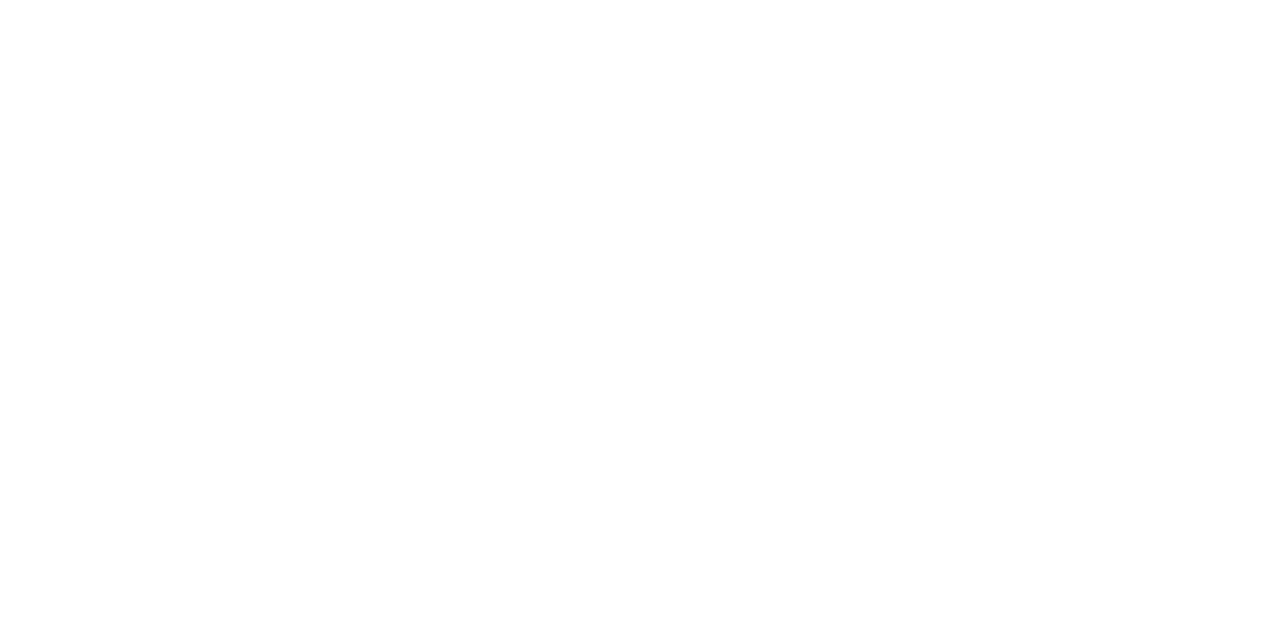
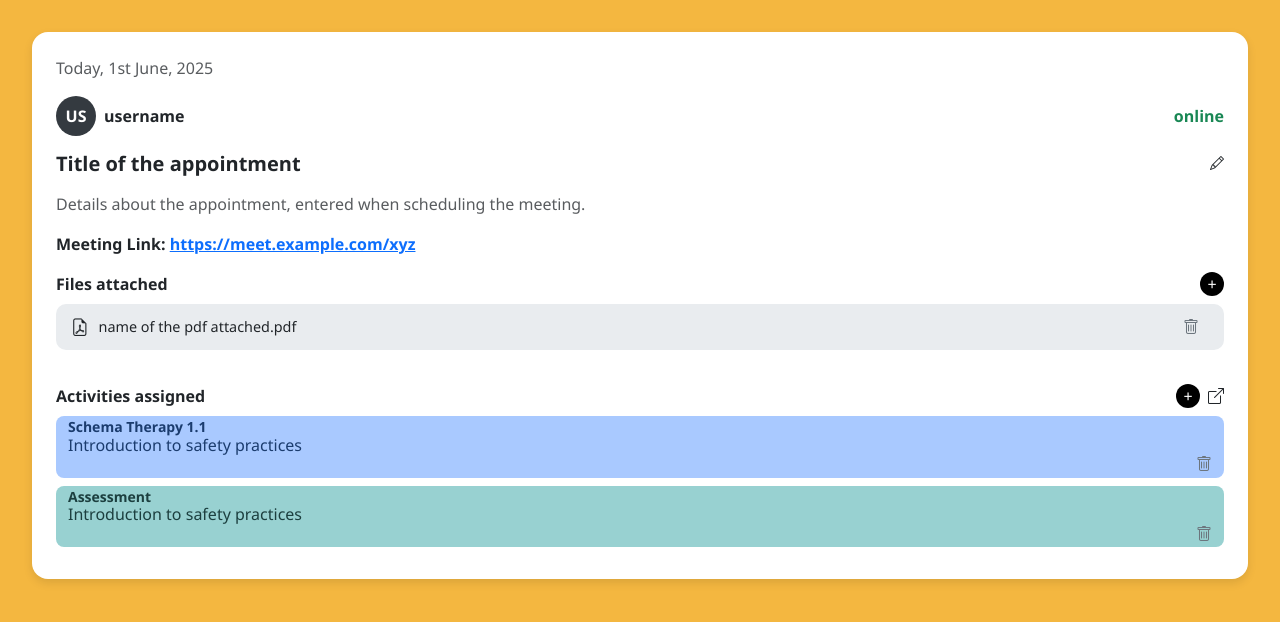
Before and after one commit to SaamyaTyagi/TreadWill-MS, an Angular app: page /appointment-details/1 in a window 1280 px wide. Before the commit this address led to /. Shown: the top 622 px of the page. Built offline with nearby package versions, Linux system fonts and the light colour scheme.

Commit message:
routing on appt detail and prev appt

```diff
--- a/src/app/app.component.ts
+++ b/src/app/app.component.ts
@@ -1,10 +1,10 @@
 import { Component } from '@angular/core';
-import { RouterOutlet } from '@angular/router';
+import { RouterOutlet, RouterModule } from '@angular/router';
 
 @Component({
   selector: 'app-root',
   standalone: true,
-  imports: [RouterOutlet],
+  imports: [RouterOutlet,RouterModule],
   templateUrl: './app.component.html',
   styleUrl: './app.component.css'
 })
--- a/src/app/app.routes.ts
+++ b/src/app/app.routes.ts
@@ -2,9 +2,11 @@ import { Routes } from '@angular/router';
 import { ScheduleFormComponent } from './schedule-form/schedule-form.component';
 import { UpcomingAppointmentsComponent } from './upcoming-appointments/upcoming-appointments.component';
 import { PreviousAppointmentsComponent } from './previous-appointments/previous-appointments.component';
+import { AppointmentDetailComponent } from './appointment-detail/appointment-detail.component';
 
 export const routes: Routes = [
   { path: '', component: UpcomingAppointmentsComponent },
   { path: 'schedule', component: ScheduleFormComponent },
-  { path: 'previous', component: PreviousAppointmentsComponent }
+  { path: 'previous', component: PreviousAppointmentsComponent },
+  { path: 'appointment-details/:username', component: AppointmentDetailComponent },
 ];
--- a/src/app/appointment-detail/appointment-detail.component.css
+++ b/src/app/appointment-detail/appointment-detail.component.css
@@ -1,4 +1,5 @@
 /* Header bar (top yellow section) */
+/* Header bar */
 .header-bar {
   background-color: #f5b849;
   padding: 12px 16px;
@@ -6,11 +7,10 @@
   font-weight: bold;
 }
 
-/* Sub bar (brown navigation buttons) */
+/* Sub bar */
 .sub-bar {
   background-color: #a06d12;
 }
-
 .sub-bar .btn {
   color: white;
   font-weight: bold;
@@ -18,75 +18,127 @@
   border-radius: 0;
 }
 
-/* Main card section */
+/* Main appointment card */
 .card-section {
+  background-color: white;
   border-radius: 20px;
-  background-color: white;
-  border: none; /* 👈 Remove border completely */
+  padding: 20px;
+  box-shadow: 0 4px 10px rgba(0, 0, 0, 0.05);
+  border: none;
 }
 
+/* Avatar */
+.user-avatar {
+  width: 40px;
+  height: 40px;
+  border-radius: 50%;
+  background-color: #343a40;
+  color: white;
+  font-weight: bold;
+  display: flex;
+  justify-content: center;
+  align-items: center;
+}
 
-/* File box with visual border for selected one */
+/* File box */
 .file-box {
-  background-color: #f8f9fa;
+  background-color: #f0f0f0;
   padding: 10px 15px;
   border-radius: 10px;
   display: flex;
   align-items: center;
   margin-bottom: 10px;
-  border: 2px solid transparent;
+  font-size: 0.9rem;
 }
-/*
-/* Highlight selected/active file */
-/* .file-box:first-of-type {
-  border: 2px solid transparent;
-  background-color: #f8f9fa;
-} */
 
-
-
-/* File icon spacing */
+/* File icon */
 .file-box i {
   margin-right: 10px;
-  font-size: 1.2rem;
+  font-size: 1.1rem;
 }
 
-/* Activity pills (schema, assessment) */
+/* Activity pills */
 .activity-pill {
   border-radius: 10px;
   padding: 10px 15px;
-  color: white;
   margin-bottom: 10px;
-  font-size: 0.875rem;
+  font-size: 0.85rem;
+  display: flex;
+  flex-direction: column;
 }
 
-/* Schema activity pill */
+/* Schema therapy pill */
 .activity-schema {
   background-color: #a9c9ff;
   color: #1b3c6e;
 }
 
-/* Assessment activity pill */
+/* Assessment pill */
 .activity-assessment {
   background-color: #98d1d1;
   color: #1c3f3f;
 }
 
-/* Plus (+) button */
+/* Plus button */
 .plus-btn {
-  background-color: black;
+  background-color: #4b3a20;
   color: white;
   border-radius: 50%;
   width: 24px;
   height: 24px;
-  display: inline-flex;
+  font-size: 14px;
+  display: flex;
+  justify-content: center;
   align-items: center;
-  justify-content: center;
-  font-size: 16px;
   cursor: pointer;
 }
 
-/* Avatar circle for initials */
+/* Trash icon spacing */
+.file-box .bi-trash,
+.activity-pill .bi-trash {
+  margin-left: auto;
+  font-size: 1rem;
+  color: #6c757d;
+  cursor: pointer;
+}
+
+/* Responsive layout fix */
+@media (max-width: 768px) {
+  .d-flex.justify-content-between.flex-wrap {
+    flex-direction: column;
+  }
+
+  .d-flex.justify-content-between.flex-wrap > div {
+    width: 100% !important;
+    margin-bottom: 1rem;
+  }
+
+  .file-box,
+  .activity-pill {
+    flex-direction: row;
+    justify-content: space-between;
+    align-items: center;
+  }
+}
+body {
+  background-color: #f5b849;
+  font-family: 'Segoe UI', sans-serif;
+}
+
+.main-wrapper {
+  min-height: 100vh;
+  padding: 2rem;
+}
+
+.card-section {
+  background-color: white;
+  border-radius: 1rem;
+  padding: 1.5rem;
+  width: 100%;
+  box-shadow: 0 4px 10px rgba(0,0,0,0.1);
+}
+
+/* Avatar */
 .user-avatar {
   width: 40px;
   height: 40px;
@@ -98,9 +150,77 @@
   justify-content: center;
   font-weight: bold;
 }
-.editable-title[contenteditable="true"] {
-  outline: 1px solid #ccc;
-  padding: 4px;
-  border-radius: 4px;
-  background-color: #fff;
+
+/* File and Activity boxes */
+.file-box {
+  background-color: #e9ecef;
+  border-radius: 10px;
+  padding: 10px 15px;
+  margin-bottom: 10px;
+  display: flex;
+  align-items: center;
+  font-size: 0.9rem;
 }
+
+.file-box i {
+  margin-right: 10px;
+  font-size: 1.1rem;
+}
+
+.activity-pill {
+  border-radius: 8px;
+  padding: 3px 12px;              /* Reduced padding */
+  font-size: 1.0rem;              /* Slightly smaller text */
+  display: flex;
+  flex-direction: column;         /* For stacked layout (if needed) */
+  justify-content: center;
+  align-items: flex-start;        /* Left-align text */
+  margin-bottom: 8px;
+  min-height: unset;              /* Removes any forced height if applied */
+  line-height: 1.2;               /* Tighter spacing */
+}
+
+/* Title inside pill (e.g., "Schema Therapy 1.1") */
+.activity-pill h4 {
+  font-size: 1.2rem;
+  font-weight: bold;
+  margin: 0 0 5px 0;
+  line-height: 1.3;
+}
+
+/* Subtitle inside pill (e.g., "Introduction to safety practices") */
+.activity-pill p {
+  font-size: 1rem;
+  margin: 0;
+  line-height: 1.2;
+}
+.activity-pill .bi-trash {
+  margin-left: auto;
+  font-size: 1rem;
+  color: #6c757d;
+  cursor: pointer;
+}
+
+
+.activity-schema {
+  background-color: #a9c9ff;
+  color: #1b3c6e;
+}
+
+.activity-assessment {
+  background-color: #98d1d1;
+  color: #1c3f3f;
+}
+
+.plus-btn {
+  background-color: black;
+  color: white;
+  border-radius: 50%;
+  width: 24px;
+  height: 24px;
+  display: flex;
+  align-items: center;
+  justify-content: center;
+  font-size: 16px;
+  cursor: pointer;
+}
--- a/src/app/appointment-detail/appointment-detail.component.html
+++ b/src/app/appointment-detail/appointment-detail.component.html
@@ -1,4 +1,3 @@
-<<<<<<< Updated upstream
 <!DOCTYPE html>
 <html lang="en">
 <head>
@@ -18,20 +17,14 @@
       justify-content: center;
     }
 
-    .sub-bar .btn {
-      font-size: 0.85rem;
-      padding: 0.4rem 0.3rem;
-    }
-
-    .file-box,
     .activity-pill {
       flex-direction: column;
       align-items: flex-start;
       gap: 0.5rem;
     }
 
-    .plus-btn, .delete-btn {
-      font-size: 1.3rem;
+    .btn {
+      font-size: 0.85rem;
     }
   }
 </style>
@@ -43,100 +36,52 @@
   <!-- Bootstrap CSS -->
   <link href="https://cdn.jsdelivr.net/npm/bootstrap@5.3.3/dist/css/bootstrap.min.css" rel="stylesheet">
   <link rel="stylesheet" href="https://cdn.jsdelivr.net/npm/bootstrap-icons@1.10.5/font/bootstrap-icons.css">
-
   <!-- Custom CSS -->
   <link rel="stylesheet" href="appointment-detail.component.css">
 </head>
-<body>
-<div class="header-bar d-flex flex-wrap flex-sm-nowrap align-items-center justify-content-between p-2">
-
-=======
-<!-- Header
-<div class="header-bar d-flex align-items-center justify-content-between">
->>>>>>> Stashed changes
-  <div class="fw-bold">Doc’s Dashboard</div>
-  <div class="d-flex align-items-center gap-3">
-    <i class="bi bi-house"></i>
-    <i class="bi bi-person-plus"></i>
-    <i class="bi bi-bell"></i>
-    <button class="btn btn-dark btn-sm rounded-pill d-flex align-items-center gap-1">
-      Go to <i class="bi bi-box-arrow-in-up-right"></i>
-    </button>
-  </div>
-</div> -->
-
-<<<<<<< Updated upstream
-<!-- Sub Bar -->
-<div class="sub-bar d-flex justify-content-between text-center">
-=======
-<!-- Sub Bar
-<div class="sub-bar d-flex">
->>>>>>> Stashed changes
-  <button class="btn flex-fill text-white fw-bold">My users</button>
-  <button class="btn flex-fill text-white fw-bold">+ Add user</button>
-  <button class="btn flex-fill text-white fw-bold">Meetings</button>
-</div> -->
+<body style="background-color: #F4B740;">
 
 
-<!-- Content -->
-<div class="container py-3">
+  <!-- Main Card -->
+ <div class="main-wrapper">
+  <div class="card card-section">
     <p class="text-muted">Today, 1st June, 2025</p>
 
-  <div class="card p-3 card-section shadow-sm">
-    <div class="d-flex align-items-center justify-content-between mb-2">
+    <div class="d-flex align-items-center justify-content-between mb-3">
       <div class="d-flex align-items-center gap-2">
-        <div class="rounded-circle bg-dark text-white d-flex align-items-center justify-content-center" style="width: 40px; height: 40px;">
-US
+        <div class="user-avatar">US</div>
+        <strong class="text-dark">username</strong>
+      </div>
+      <span class="text-success fw-semibold">online</span>
     </div>
 
-        <strong>username</strong>
+    <div class="d-flex justify-content-between align-items-start mb-3">
+      <h5 class="fw-bold flex-grow-1 mb-0">Title of the appointment</h5>
+      <i class="bi bi-pencil small edit-btn" style="cursor: pointer;" (click)="navigateToSchedule()"></i>
     </div>
-      <span class="text-success">online</span>
+    <p class="text-muted">Details about the appointment, entered when scheduling the meeting.</p>
+
+    <p class="fw-semibold mb-3">Meeting Link:
+      <a href="https://meet.example.com/xyz" target="_blank">https://meet.example.com/xyz</a>
+    </p>
+
+    <!-- Files -->
+    <div class="mb-4">
+      <div class="d-flex justify-content-between align-items-center mb-2">
+        <strong>Files attached</strong>
+        <div class="plus-btn">+</div>
       </div>
 
-    <div class="d-flex flex-column flex-md-row align-items-start align-items-md-center justify-content-between mb-2">
-
-<div class="d-flex flex-column">
-  <h5 class="fw-bold mb-1 editable-title" contenteditable="false" id="apptTitle">Title of the appointment</h5>
-  <p class="text-muted mb-0">details about the appointment, entered when scheduling the meeting.</p>
+      <div class="file-box">
+        <i class="bi bi-file-earmark-pdf"></i>
+        name of the pdf attached.pdf
+        <i class="bi bi-trash ms-auto" style="cursor: pointer;"></i>
       </div>
-<button id="editBtn" class="btn btn-sm btn-light"><i class="bi bi-pencil"></i></button>
     </div>
 
-<!-- Example binding if you're using Angular template-only logic -->
-<!-- Replace this with your actual meeting type logic -->
-<div *ngIf="true; else showLocation">
-  <strong>Meeting Link:</strong>
-  <a href="https://meet.example.com/xyz" target="_blank">https://meet.example.com/xyz</a>
-</div>
-
-<ng-template #showLocation>
-  <strong>Location:</strong>
-  <div>Room 203, Wellness Block, Main Building</div>
-</ng-template>
-
-
-
-
-
-    <div class="mb-3">
+    <!-- Activities -->
+    <div>
       <div class="d-flex justify-content-between align-items-center mb-2">
-<strong>Files attached</strong>
-<label for="fileInput" class="plus-btn" title="Add file">+</label>
-<input type="file" id="fileInput" style="display: none;" multiple>
-</div>
-
-      <div class="file-box d-flex flex-column flex-sm-row justify-content-between align-items-start align-items-sm-center mb-2 p-2 border rounded">
-
-<div>
-  <i class="bi bi-file-earmark-pdf"></i> name of the pdf attached.pdf
-</div>
-<i class="bi bi-trash text-secondary ms-2 delete-btn" style="cursor: pointer; font-size: 1rem;"></i>
-
-</div>
-
-
-    <div class="mb-2 d-flex justify-content-between align-items-center">
         <strong>Activities assigned</strong>
         <div class="d-flex align-items-center gap-2">
           <div class="plus-btn">+</div>
@@ -144,58 +89,17 @@ US
         </div>
       </div>
 
-<!-- Schema Therapy -->
-<div class="activity-pill activity-schema d-flex flex-column flex-sm-row justify-content-between align-items-start align-items-sm-center mb-2 p-2 border rounded">
-
-<div>
+      <div class="activity-pill activity-schema">
         <small class="d-block fw-bold">Schema Therapy 1.1</small>
         <div>Introduction to safety practices</div>
-</div>
-<i class="bi bi-trash text-secondary ms-2 delete-btn" style="cursor: pointer; font-size: 1rem;"></i>
-
+        <i class="bi bi-trash text-secondary ms-auto delete-btn" style="cursor: pointer;"></i>
       </div>
 
-<!-- Assessment -->
-<div class="activity-pill activity-assessment d-flex flex-column flex-sm-row justify-content-between align-items-start align-items-sm-center mb-2 p-2 border rounded">
-
-<div>
+      <div class="activity-pill activity-assessment">
         <small class="d-block fw-bold">Assessment</small>
         <div>Introduction to safety practices</div>
+        <i class="bi bi-trash text-secondary ms-auto delete-btn" style="cursor: pointer;"></i>
       </div>
-<i class="bi bi-trash text-secondary ms-2 delete-btn" style="cursor: pointer; font-size: 1rem;"></i>
-
     </div>
-
-<script>
-const fileInput = document.getElementById('fileInput');
-
-fileInput.addEventListener('change', () => {
-  const container = document.createElement('div');
-  [...fileInput.files].forEach(file => {
-    const box = document.createElement('div');
-    box.className = 'file-box';
-    box.innerHTML = `<i class="bi bi-file-earmark-pdf"></i> ${file.name}`;
-    container.appendChild(box);
-  });
-  fileInput.parentElement.parentElement.appendChild(container);
-});
-</script>
-<script>
-const editBtn = document.getElementById('editBtn');
-const title = document.getElementById('apptTitle');
-
-editBtn.addEventListener('click', () => {
-  const isEditable = title.contentEditable === "true";
-  title.contentEditable = !isEditable;
-  title.focus();
-  editBtn.innerHTML = `<i class="bi ${!isEditable ? 'bi-check-lg' : 'bi-pencil'}"></i>`;
-});
-</script>
-<script>
-document.addEventListener('click', function (e) {
-  if (e.target.classList.contains('delete-btn')) {
-    const parent = e.target.closest('.file-box') || e.target.closest('.activity-pill');
-    if (parent) parent.remove();
-  }
-});
-</script>
+  </div>
+</div>
--- a/src/app/appointment-detail/appointment-detail.component.ts
+++ b/src/app/appointment-detail/appointment-detail.component.ts
@@ -1,5 +1,6 @@
 import { Component } from '@angular/core';
 import { CommonModule } from '@angular/common';
+import { Router } from '@angular/router';
 
 @Component({
   selector: 'app-appointment-detail',
@@ -14,4 +15,9 @@ export class AppointmentDetailComponent {
 
   meetingLink: string = 'https://meet.example.com/xyz';
   meetingLocation: string = 'Room 203, Wellness Block, Main Building';
+  constructor(private router: Router) {}
+  navigateToSchedule() {
+    this.router.navigate(['/schedule']);
+  }
+
 }
--- a/src/app/previous-appointments/previous-appointments.component.html
+++ b/src/app/previous-appointments/previous-appointments.component.html
@@ -39,7 +39,7 @@
 
   <!-- Schedule Button -->
 <div class="text-center">
-    <button class="btn btn-schedule w-75">+ Schedule new Appointment</button>
+    <button (click)="navigateToSchedule()"  class="btn btn-schedule w-75 w-sm-75">+ Schedule new Appointment</button>
   </div>
 
   <!-- Previous Appointments Section -->
@@ -52,7 +52,9 @@
     <small class="text-muted">Today, 1st June, 2025</small>
 
     <!-- Appointment Entry - username -->
-    <div class="appointment-box d-flex align-items-center justify-content-between flex-wrap">
+    <div class="appointment-box d-flex align-items-center justify-content-between flex-wrap"
+      (click)="navigateToAppointment('username')"
+     style="cursor: pointer;">
       <div class="d-flex align-items-center">
         <div class="rounded-circle bg-dark text-white d-flex justify-content-center align-items-center me-3" style="width: 40px; height: 40px;">US</div>
         <div>
@@ -66,7 +68,9 @@
     </div>
 
     <!-- Appointment Entry - username1 -->
-    <div class="appointment-box d-flex align-items-center justify-content-between flex-wrap">
+    <div class="appointment-box d-flex align-items-center justify-content-between flex-wrap"
+      (click)="navigateToAppointment('username1')"
+     style="cursor: pointer;">
       <div class="d-flex align-items-center">
         <div class="rounded-circle bg-dark text-white d-flex justify-content-center align-items-center me-3" style="width: 40px; height: 40px;">US</div>
         <div>
@@ -83,7 +87,9 @@
     <small class="text-muted">31st May, 2025</small>
 
     <!-- Appointment Entry - username2 -->
-    <div class="appointment-box d-flex align-items-center justify-content-between flex-wrap">
+    <div class="appointment-box d-flex align-items-center justify-content-between flex-wrap"
+    (click)="navigateToAppointment('username2')"
+     style="cursor: pointer;">
       <div class="d-flex align-items-center">
         <div class="rounded-circle bg-dark text-white d-flex justify-content-center align-items-center me-3" style="width: 40px; height: 40px;">US</div>
         <div>
--- a/src/app/previous-appointments/previous-appointments.component.ts
+++ b/src/app/previous-appointments/previous-appointments.component.ts
@@ -1,12 +1,22 @@
 import { Component } from '@angular/core';
+import { Router, RouterModule } from '@angular/router';
+
 
 @Component({
   selector: 'app-previous-appointments',
   standalone: true,
-  imports: [],
+  imports: [RouterModule],
   templateUrl: './previous-appointments.component.html',
   styleUrl: './previous-appointments.component.css'
 })
 export class PreviousAppointmentsComponent {
+  constructor(private router: Router) {}
+  navigateToSchedule() {
+    this.router.navigate(['/schedule']);
+  }
+  navigateToAppointment(username: string) {
+  this.router.navigate(['/appointment-details', username]);
+}
+
 
 }
--- a/src/main.ts
+++ b/src/main.ts
@@ -1,6 +1,10 @@
 import { bootstrapApplication } from '@angular/platform-browser';
-import { appConfig } from './app/app.config';
 import { AppComponent } from './app/app.component';
+import { routes } from './app/app.routes';
+import { provideRouter } from '@angular/router';
 
-bootstrapApplication(AppComponent, appConfig)
-  .catch((err) => console.error(err));
+bootstrapApplication(AppComponent, {
+  providers: [
+    provideRouter(routes) // ✅ this enables routing
+  ]
+}).catch(err => console.error(err));
```
Lines whose indentation alone changed are shown as unchanged.
